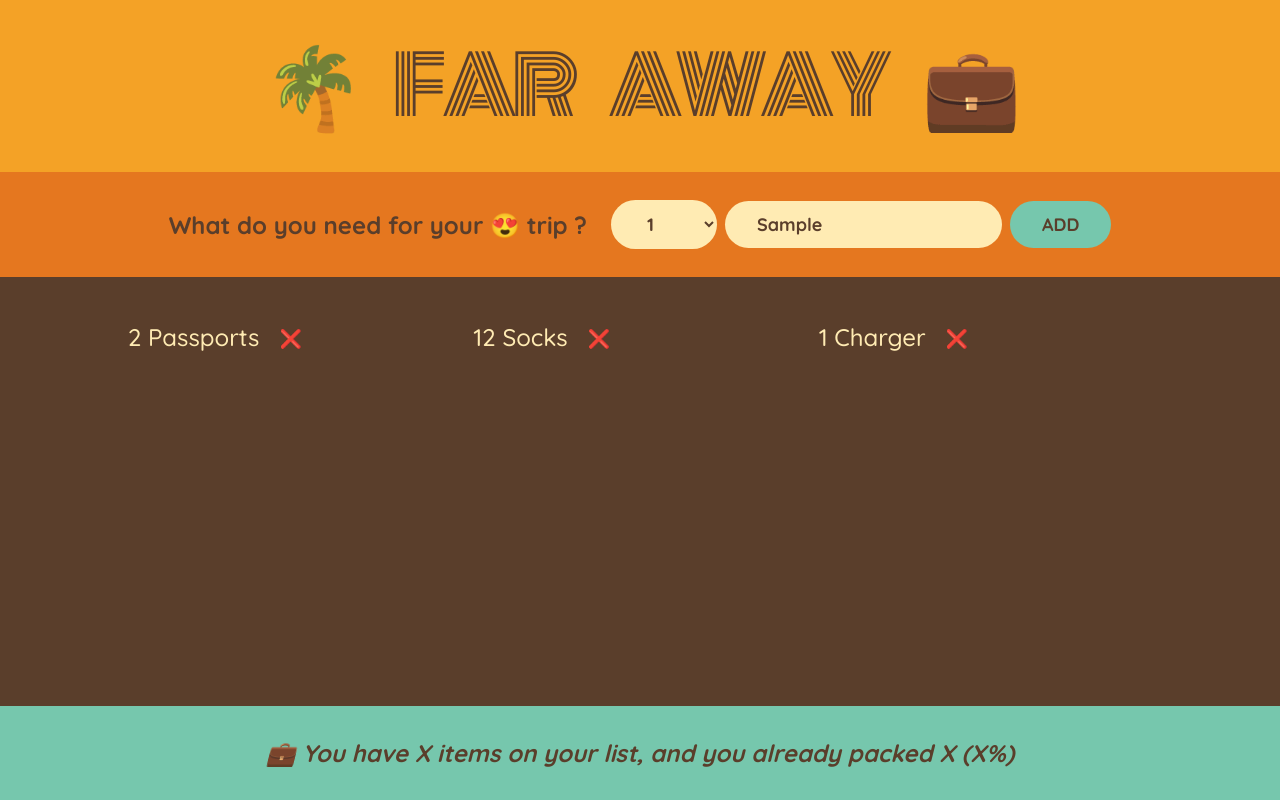
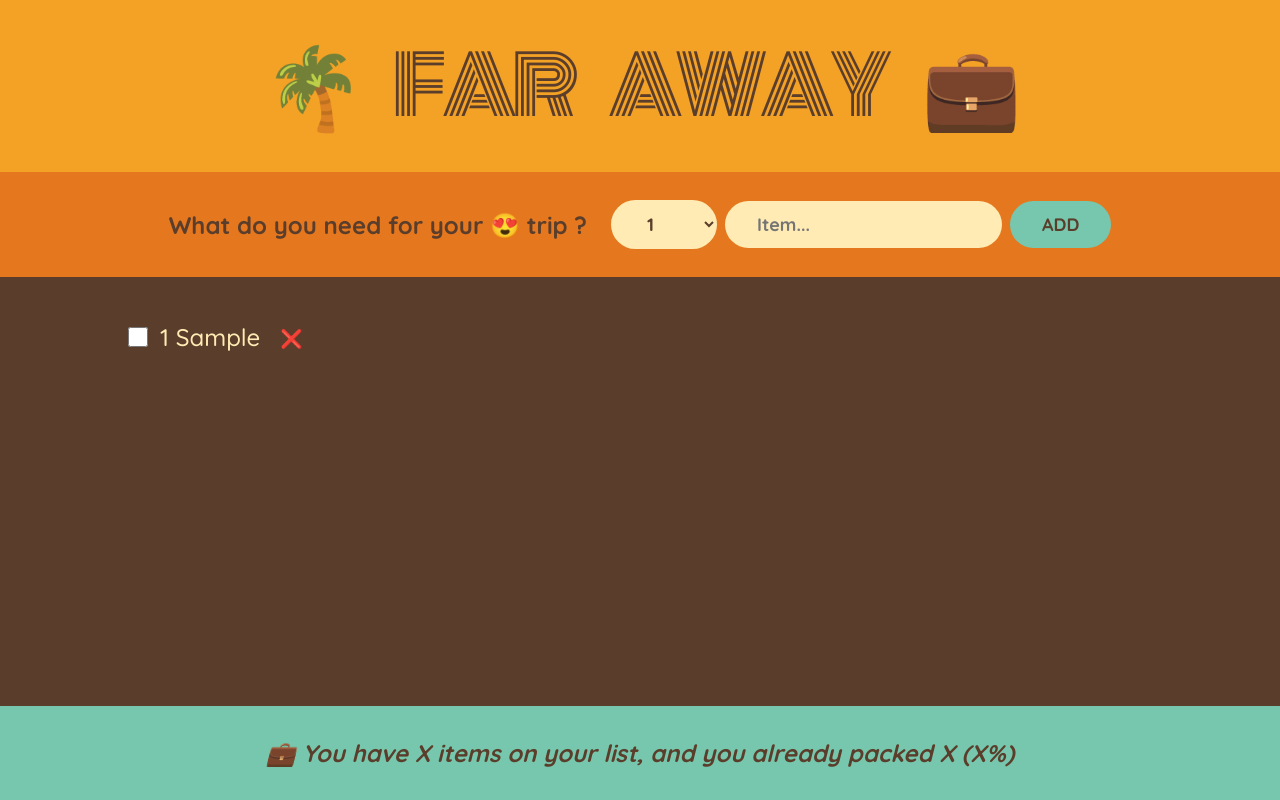
Before and after one commit to ortab123/travel-list, a React (Create React App) app: page / in a window 1280 px wide. Both pictures are taken after typing "Sample" into the empty fields and a click on the button "ADD". Built offline with nearby package versions, Linux system fonts and the light colour scheme.

Commit message:
Refactor App component to manage trip items with add, delete, and toggle functionality;

```diff
--- a/src/App.js
+++ b/src/App.js
@@ -1,17 +1,33 @@
 import { useState } from "react";
 
-const initialItems = [
-  { id: 1, description: "Passports", quantity: 2, packed: false },
-  { id: 2, description: "Socks", quantity: 12, packed: false },
-  { id: 3, description: "Charger", quantity: 1, packed: false },
-];
+export default function App() {
+  const [items, setItems] = useState([]);
 
-export default function App() {
+  function handleAddItems(item) {
+    setItems((items) => [...items, item]);
+  }
+
+  function handleDeleteItem(id) {
+    setItems((items) => items.filter((item) => item.id !== id));
+  }
+
+  function handleToggleItem(id) {
+    setItems((items) =>
+      items.map((item) =>
+        item.id === id ? { ...item, packed: !item.packed } : item,
+      ),
+    );
+  }
+
   return (
     <div className="app">
       <Logo />
-      <Form />
-      <PackingList />
+      <Form onAddItems={handleAddItems} />
+      <PackingList
+        items={items}
+        onDeleteItem={handleDeleteItem}
+        onToggleItem={handleToggleItem}
+      />
       <Stats />
     </div>
   );
@@ -21,13 +37,19 @@
   return <h1>🌴 Far Away 💼</h1>;
 }
 
-function Form() {
+function Form({ onAddItems }) {
   const [description, setDescription] = useState("");
   const [quantity, setQuantity] = useState(1);
 
   function handleSubmit(e) {
     e.preventDefault();
-    console.log(e);
+    if (!description) return;
+
+    const newItem = { description, quantity, packed: false, id: Date.now() };
+    console.log(newItem);
+    onAddItems(newItem);
+    setDescription("");
+    setQuantity(1);
   }
 
   return (
@@ -54,25 +76,35 @@
   );
 }
 
-function PackingList() {
+function PackingList({ items, onDeleteItem, onToggleItem }) {
   return (
     <div className="list">
       <ul>
-        {initialItems.map((item) => (
-          <Item item={item} key={item.id} />
+        {items.map((item) => (
+          <Item
+            item={item}
+            onDeleteItem={onDeleteItem}
+            onToggleItem={onToggleItem}
+            key={item.id}
+          />
         ))}
       </ul>
     </div>
   );
 }
 
-function Item({ item }) {
+function Item({ item, onDeleteItem, onToggleItem }) {
   return (
     <li>
+      <input
+        type="checkbox"
+        value={item.packed}
+        onChange={() => onToggleItem(item.id)}
+      />
       <span style={item.packed ? { textDecoration: "line-through" } : {}}>
         {item.quantity} {item.description}
       </span>
-      <button>❌</button>
+      <button onClick={() => onDeleteItem(item.id)}>❌</button>
     </li>
   );
 }
--- a/src/index.css
+++ b/src/index.css
@@ -94,8 +94,6 @@
 .list ul {
   list-style: none;
   width: 80%;
-  overflow: scroll;
-
   display: grid;
   grid-template-columns: repeat(auto-fit, minmax(250px, 1fr));
   gap: 1.2rem;
```
